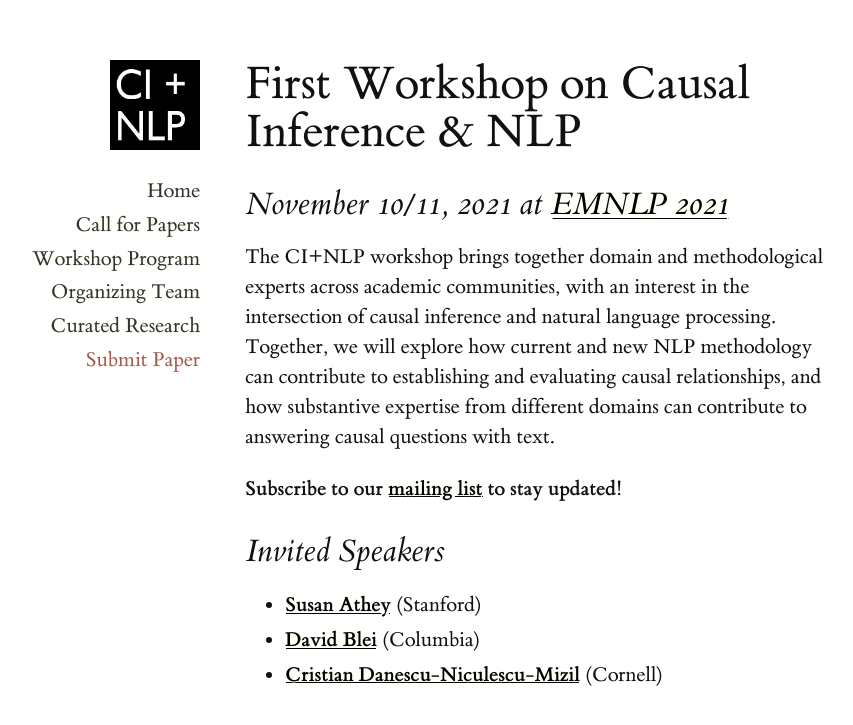
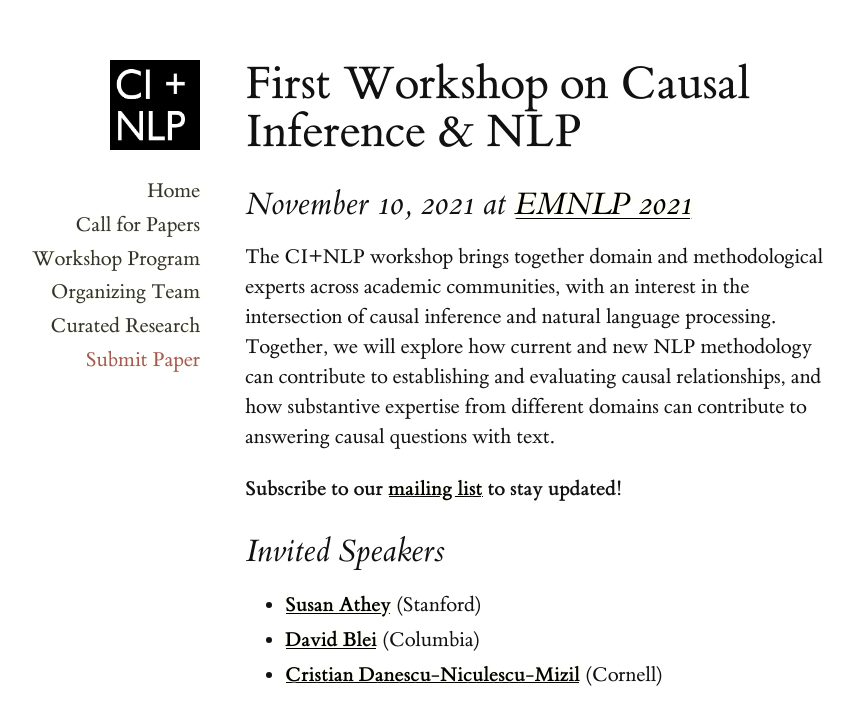
Before and after one commit to causaltext/causaltext.github.io, a Jekyll site: the page built from 2021/index.md, in a window 1280 px wide. Shown: the top 725 px of the page, without its empty margins (211-1064 px from the left). Built offline with Jekyll 4.4.1, drawn with Linux system fonts in a browser that asks for light colours.

Commit message:
Update index.md

```diff
--- a/2021/index.md
+++ b/2021/index.md
@@ -9,7 +9,7 @@ title: Home
 {: style="margin-top:0; margin-bottom: 0;"}
 # First Workshop on Causal Inference & NLP
 
-## November 10/11, 2021 at [EMNLP 2021](https://2021.emnlp.org/)
+## November 10, 2021 at [EMNLP 2021](https://2021.emnlp.org/)
 
 The CI+NLP workshop brings together domain and methodological experts
 across academic communities, with an interest in the intersection of causal
```
